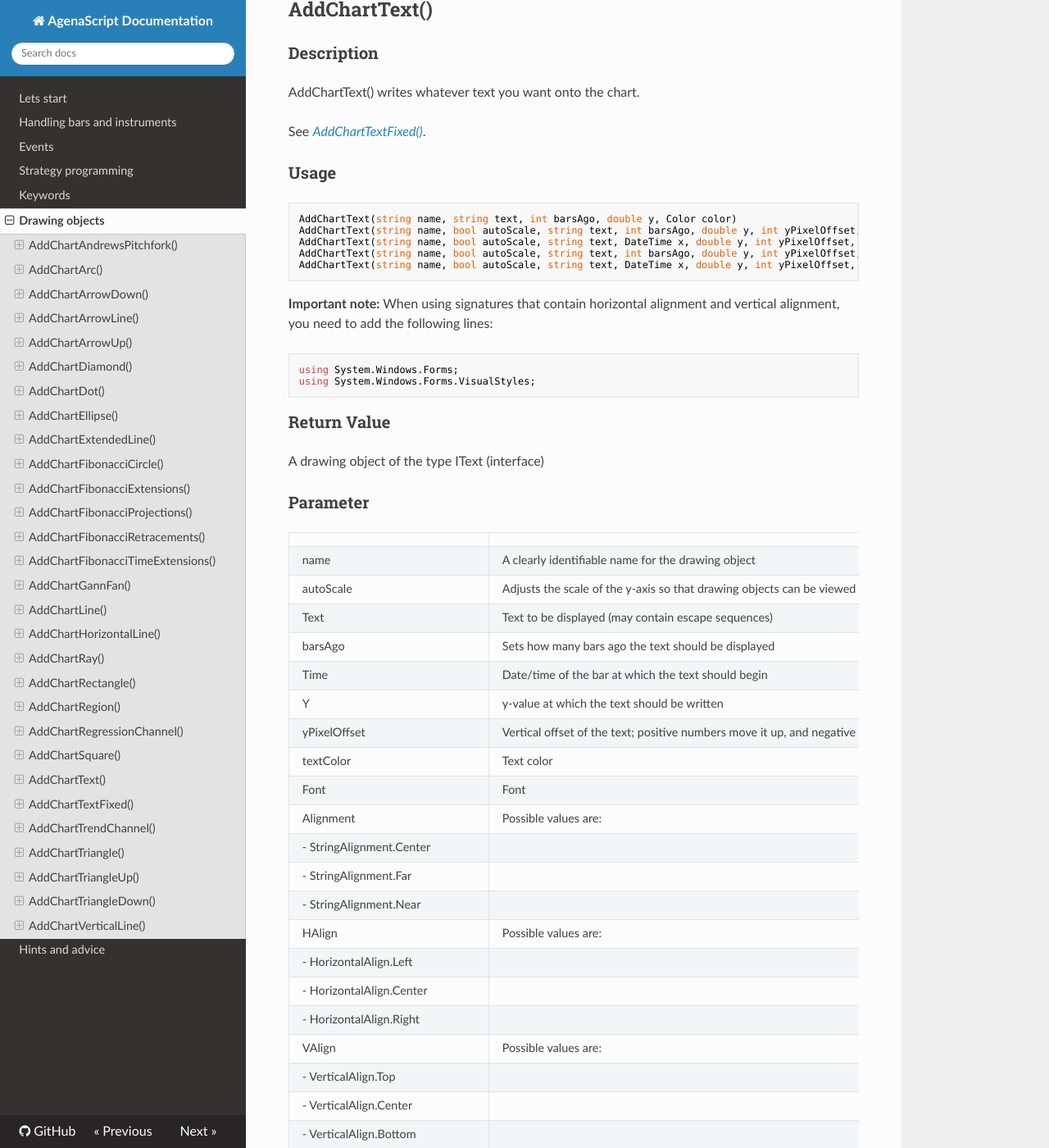
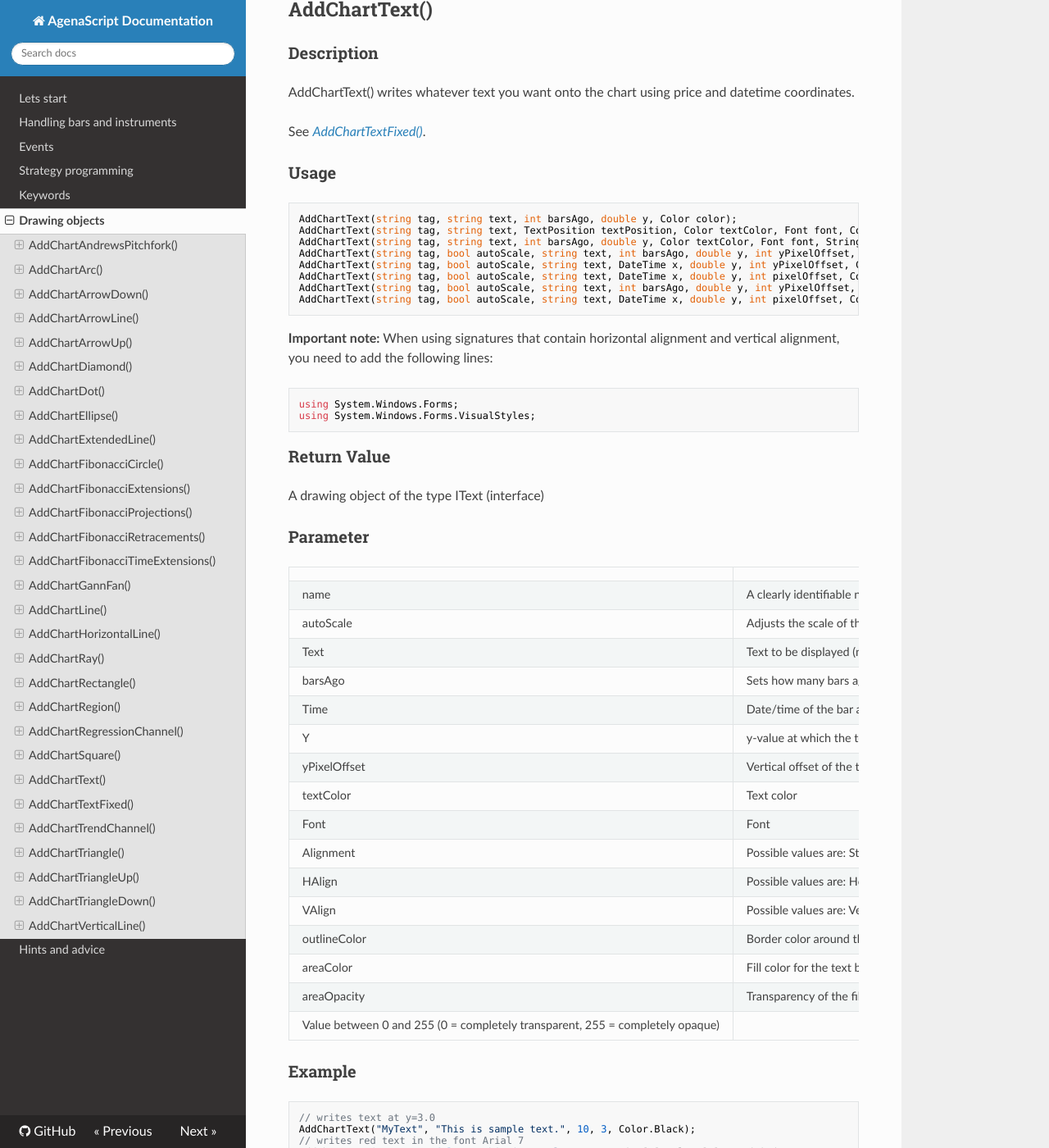
Before and after one commit to AgenaTrader/AgenaScript-documentation, an MkDocs documentation site: the page built from sources/drawing_objects.md, in a window 1280 px wide and 1400 px high, scrolled down 23054 px. Shown: the whole window at 82% size. Built offline with MkDocs 1.6.1, drawn with Linux system fonts in a browser that asks for light colours; nearby versions of some CDN libraries; old or Windows-style settings are respelled for this version of MkDocs; some of the changed text lies outside the part shown.

Commit message:
Fixing AddChartText() and AddChartTextFixed()

````diff
--- a/sources/drawing_objects.md
+++ b/sources/drawing_objects.md
@@ -815,17 +815,20 @@
 
 ## AddChartText()
 ### Description
-AddChartText() writes whatever text you want onto the chart.
+AddChartText() writes whatever text you want onto the chart using price and datetime coordinates.
 
 See [*AddChartTextFixed()*](#addcharttextfixed).
 
 ### Usage
 ```cs
-AddChartText(string name, string text, int barsAgo, double y, Color color)
-AddChartText(string name, bool autoScale, string text, int barsAgo, double y, int yPixelOffset, Color textColor, Font font, StringAlignment alignment, Color outlineColor, Color areaColor, int areaOpacity)
-AddChartText(string name, bool autoScale, string text, DateTime x, double y, int yPixelOffset, Color textColor, Font font, StringAlignment alignment, Color outlineColor, Color areaColor, int areaOpacity)
-AddChartText(string name, bool autoScale, string text, int barsAgo, double y, int yPixelOffset, Color textColor, Font font, StringAlignment alignment, HorizontalAlignment HAlign, VerticalAlignment VAlign, Color outlineColor, Color areaColor, int areaOpacity)
-AddChartText(string name, bool autoScale, string text, DateTime x, double y, int yPixelOffset, Color textColor, Font font, StringAlignment alignment, HorizontalAlignment HAlign, VerticalAlignment VAlign, Color outlineColor, Color areaColor, int areaOpacity)
+AddChartText(string tag, string text, int barsAgo, double y, Color color);
+AddChartText(string tag, string text, TextPosition textPosition, Color textColor, Font font, Color outlineColor, Color areaColor, int areaOpacity);
+AddChartText(string tag, string text, int barsAgo, double y, Color textColor, Font font, StringAlignment alignment, Color outlineColor, Color areaColor, int areaOpacity);
+AddChartText(string tag, bool autoScale, string text, int barsAgo, double y, int yPixelOffset, Color textColor, Font font, StringAlignment alignment, Color outlineColor, Color areaColor, int areaOpacity);
+AddChartText(string tag, bool autoScale, string text, DateTime x, double y, int yPixelOffset, Color textColor, Font font, StringAlignment alignment, Color outlineColor, Color areaColor, int areaOpacity);
+AddChartText(string tag, bool autoScale, string text, DateTime x, double y, int pixelOffset, Color textColor, Font font, StringAlignment alignment, HorizontalAlignment hAlign, VerticalAlignment vAlign, Color outlineColor, Color areaColor);
+AddChartText(string tag, bool autoScale, string text, int barsAgo, double y, int yPixelOffset, Color textColor, Font font, StringAlignment alignment, HorizontalAlignment hAlign, VerticalAlignment vAlign, Color outlineColor, Color areaColor, int areaOpacity);
+AddChartText(string tag, bool autoScale, string text, DateTime x, double y, int pixelOffset, Color textColor, Font font, StringAlignment alignment, HorizontalAlignment hAlign, VerticalAlignment vAlign, Color outlineColor, Color areaColor);
 ```
 
 **Important note:**
@@ -850,25 +853,13 @@
 | yPixelOffset | Vertical offset of the text; positive numbers move it up, and negative numbers move it down |
 | textColor    | Text color                                                                                  |
 | Font         | Font                                                                                        |
-| Alignment    | Possible values are:
--   StringAlignment.Center
--   StringAlignment.Far
--   StringAlignment.Near                                                                       |
-| HAlign       | Possible values are:
--   HorizontalAlign.Left
--   HorizontalAlign.Center
--   HorizontalAlign.Right                                                                      |
-| VAlign       | Possible values are:
--   VerticalAlign.Top
--   VerticalAlign.Center
--   VerticalAlign.Bottom                                                                       |
-| outlineColor | Border color around the text
-For no border, select Color.Empty                                                            |
-| areaColor    | Fill color for the text box                                                                 |
+| Alignment    | Possible values are: StringAlignment.Center, StringAlignment.Far, StringAlignment.Near     |
+| HAlign       | Possible values are: HorizontalAlign.Left, HorizontalAlign.Center, HorizontalAlign.Right   |
+| VAlign       | Possible values are: VerticalAlign.Top, VerticalAlign.Center, VerticalAlign.Bottom   |
+| outlineColor | Border color around the text (for no border, select Color.Empty)  |
+| areaColor    | Fill color for the text box    |
 | areaOpacity  | Transparency of the fill color
-Value between 0 and 255
-0 = completely transparent
-255 = completely opaque                                                                       |
+Value between 0 and 255 (0 = completely transparent, 255 = completely opaque)    |
 
 ### Example
 ```cs
@@ -906,8 +897,9 @@
 
 ### Usage
 ```cs
-AddChartTextFixed(string name, string text, TextPosition textPosition)
-AddChartTextFixed(string name, string text, TextPosition textPosition, Color textColor, Font font, Color outlineColor, Color areaColor, int areaOpacity)
+AddChartTextFixed(string tag, string text, TextPosition textPosition);
+AddChartTextFixed(string tag, string text, TextPosition textPosition, Color textColor, Font font, Color outlineColor, Color areaColor);
+AddChartTextFixed(string tag, string text, TextPosition textPosition, Color textColor, Font font, Color outlineColor, Color areaColor, int areaOpacity);
 ```
 
 ### Return Value
@@ -918,28 +910,19 @@
 |--------------|----------------------------------------------------------------------------|
 | name         | A clearly identifiable name for the drawing object                         |
 | text         | The text to be displayed                                                   |
-| TextPosition | TextPosition.BottomLeft
-TextPosition.BottomRight
-                TextPosition.Center
-                TextPosition.TopLeft
-                TextPosition.TopRight                                                       |
+| TextPosition | TextPosition.BottomLeft, TextPosition.BottomRight, TextPosition.Center, TextPosition.TopLeft, TextPosition.TopRight  |
 | textColor    | Text color                                                                 |
 | font         | Font                                                                       |
 | outlineColor | Color for the border around the text. For no border color, use Color.Empty |
-| areaColor    | Fill color of the text box
-For no fill color, use Color.Empty                                          |
-| areaOpacity  | Transparency of the fill color
-Value between 0 and 255
-                0 = completely transparent
-                255 = completely opaque                                                      |
+| areaColor    | Fill color of the text box. For no fill color, use Color.Empty   |
+| areaOpacity  | Transparency of the fill color. Value between 0 and 255 (0 = completely transparent, 255 = completely opaque)  |
 
 ### Example
 ```cs
 // Writes text into the middle of the chart
 AddChartTextFixed("MyText", "This is sample text.", TextPosition.Center);
 // Writes red text with a blue border into the middle of the chart
-AddChartTextFixed("MyText", "This is sample text.", TextPosition.Center,
-Color.Red, new Font("Arial",35), Color.Blue, Color.Empty, 10);
+AddChartTextFixed("MyText", "This is sample text.", TextPosition.Center, Color.Red, new Font("Arial",35), Color.Blue, Color.Empty, 10);
 ```
 
 ## AddChartTrendChannel()
````
